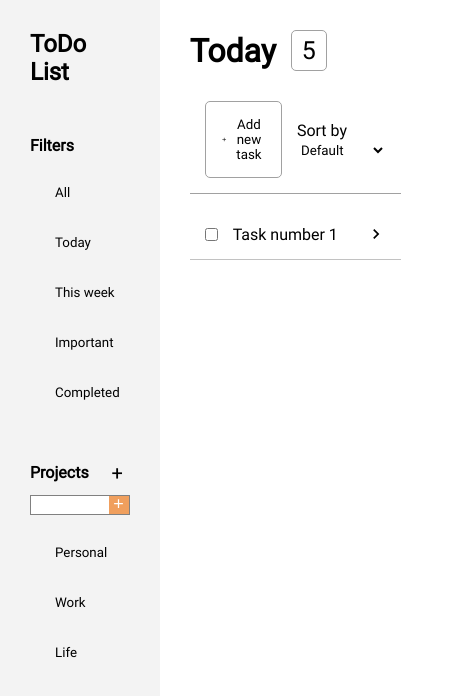
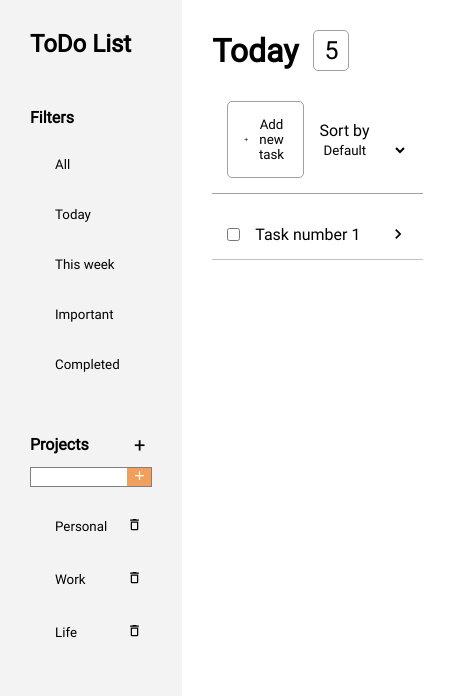
Before and after one commit to JoseD971/todo-list, a website built with webpack: page src/index.html in a window 390 px wide. Both pictures are taken after a click on the button "Add new project". Shown: the whole page, 453 px wide, since content can reach past the window. Built offline with nearby package versions, Linux system fonts and the light colour scheme.

Commit message:
Agrega botón para eleminar proyectos
project.js: Se exporta el módulo y el array que contiene todos los proyectos para poder ser accedidos desde otros módulos

DOMStuff.js: Agrega botón para eliminar en cada proyecto listado. Método setProjectsEvents para activar eventos del proyecto después de listar

feature.js: Método removeProject para eliminar el proyecto indicado

```diff
--- a/src/modules/DOMStuff.js
+++ b/src/modules/DOMStuff.js
@@ -1,5 +1,5 @@
 import Feature from "./feature.js";
-import Project from "./project.js";
+import {Project, projects} from "./project.js";
 import Task from "./task.js";
 
 const DOMStuff = (() => {
@@ -46,6 +46,7 @@
         //Modal
         newTodo.addEventListener("click", () => {
             todoModal.showModal();
+            document.getElementById('todo-title').focus();
         });
 
         clsTodo.addEventListener("click", () => {
@@ -61,7 +62,10 @@
 
     const closeElement = (type) => {
         if(type == 'task') document.getElementById('todo-modal').close();
-        if(type == 'project') document.getElementById('project-panel').classList.toggle('hide');
+        if(type == 'project') {
+            document.getElementById('project-panel').classList.toggle('hide');
+            document.getElementById('project-name').focus();
+        }
     }
 
     const setTemplate = (title, number) => {
@@ -107,17 +111,30 @@
     }
 
     const displayProjects = () => {
-        var projects = Project().projects;
         const projectsList = document.getElementById('projects-list');
 
         projectsList.innerHTML = ``;
         projects.forEach((pr) => {
             projectsList.innerHTML += `
                 <li>
-                    <button id="${pr.id}">${pr.name}</button>
+                    <button class="open-project" id="${pr.id}">${pr.name}</button>
+                    <button class="remove-project" project-id="${pr.id}" title="Delete project"><svg xmlns="http://www.w3.org/2000/svg" viewBox="0 0 24 24"><path d="M6,19A2,2 0 0,0 8,21H16A2,2 0 0,0 18,19V7H6V19M8,9H16V19H8V9M15.5,4L14.5,3H9.5L8.5,4H5V6H19V4H15.5Z" /></svg></button>
                 </li>
             `;
         });
+
+        setProjectEvents();
+    }
+
+    const setProjectEvents = () => {
+        const removeProjBtns =  document.getElementsByClassName('remove-project');
+
+        for (let i = 0; i < removeProjBtns.length; i++) {
+            let e = removeProjBtns[i];
+            e.addEventListener('click', () => {
+                Feature.removeProject(e.getAttribute('project-id'));
+            });
+        }
     }
 
     const getTaskInfo = () => {
@@ -130,7 +147,7 @@
         return {title, priority, dueDate, description, taskChecked}
     }
 
-    return {setEvents, closeElement, setTemplate, resetForm, getProjectName, getTaskInfo}
+    return {setEvents, closeElement, setTemplate, resetForm, getProjectName, displayProjects, setProjectEvents, getTaskInfo}
 })();
 
 export default DOMStuff;
--- a/src/modules/feature.js
+++ b/src/modules/feature.js
@@ -1,5 +1,5 @@
 import Task from './task.js';
-import Project from './project.js';
+import {Project, projects} from './project.js';
 import DOMStuff from './DOMStuff.js';
 
 const Feature = (() => {
@@ -47,23 +47,35 @@
     const newProject = () => {
         if(!valideForm('project')) return;
         const name = document.getElementById('project-name').value;
-        var project = Project(name);
-        project.create(project.properties);
-        console.log(project.projects);
+        var project = Project().create(name);
+        console.log(projects);
+        DOMStuff.displayProjects();
         DOMStuff.resetForm('project');
         DOMStuff.closeElement('project');
+    }
+
+    const removeProject = (id) => {
+        let text = "All the tasks contained in this project will also be deleted, do you want to continue?";
+        if (confirm(text) != true) return;
+        projects.forEach((x) => {
+            if(x.id == id) {
+                var i = projects.indexOf(x);
+                projects.splice(i, 1);
+            }
+        });
+        DOMStuff.displayProjects();
     }
 
     const newTask = () => {
         if(!valideForm('task')) return;
         var info = DOMStuff.getTaskInfo();
-        var todo = new Task(info.title, info.description, info.dueDate, info.priority, info.taskChecked);
-        console.log(todo);
+        var task = new Task(info.title, info.description, info.dueDate, info.priority, info.taskChecked);
+        console.log(task);
         DOMStuff.resetForm('task');
         DOMStuff.closeElement('task');
     }
 
-    return {all, today, week, important, completed, newProject, newTask}
+    return {all, today, week, important, completed, newProject, removeProject, newTask}
 })();
 
 export default Feature;
--- a/src/modules/project.js
+++ b/src/modules/project.js
@@ -1,7 +1,3 @@
-const Project = function(name) {
-
-    Project._counter = (Project._counter || 0) + 1;
-
 var projects = [
     {
         id: 'personal',
@@ -17,17 +13,26 @@
     },
 ];
 
-    const properties = {
+const Project = function() {
+
+    Project._counter = (Project._counter || 0) + 1;
+
+    const create = (name) => {
+        var properties = {
             id: Project._counter,
             name: name,
             tasks: [],
         }
-
-    const create = (project) => {
-        projects.push(project);
+        projects.push(properties);
+        console.log(projects);
     }
 
-    const addTask = (id) => {
+    // const listAll = () => {
+    //     console.log(projects);
+    //     return projects;
+    // }
+
+    const addTask = () => {
 
     }
 
@@ -35,7 +40,7 @@
 
     }
 
-    return {properties, projects, create}
+    return {create}
 }
 
-export default Project;
+export {Project, projects};
--- a/src/style.css
+++ b/src/style.css
@@ -159,8 +159,7 @@
     list-style: none;
 }
 
-.filters ul li button,
-.projects ul li button {
+.filters ul li button {
     width: 100%;
     padding: 10px;
     text-align: start;
@@ -207,6 +206,30 @@
     width: 15px;
     height: 15px;
     fill: #ffffff;
+}
+
+#projects-list li {
+    display: grid;
+    grid-template-columns: 5fr 1fr;
+    align-items: center;
+}
+
+#projects-list li button {
+    padding: 10px;
+}
+
+.open-project {
+    grid-column: 1;
+    text-align: start;
+}
+
+.remove-project {
+    grid-column: 2;
+}
+
+.remove-project svg {
+    width: 15px;
+    height: 15px;
 }
 
 .hide {
```
Lines whose indentation alone changed are shown as unchanged.
